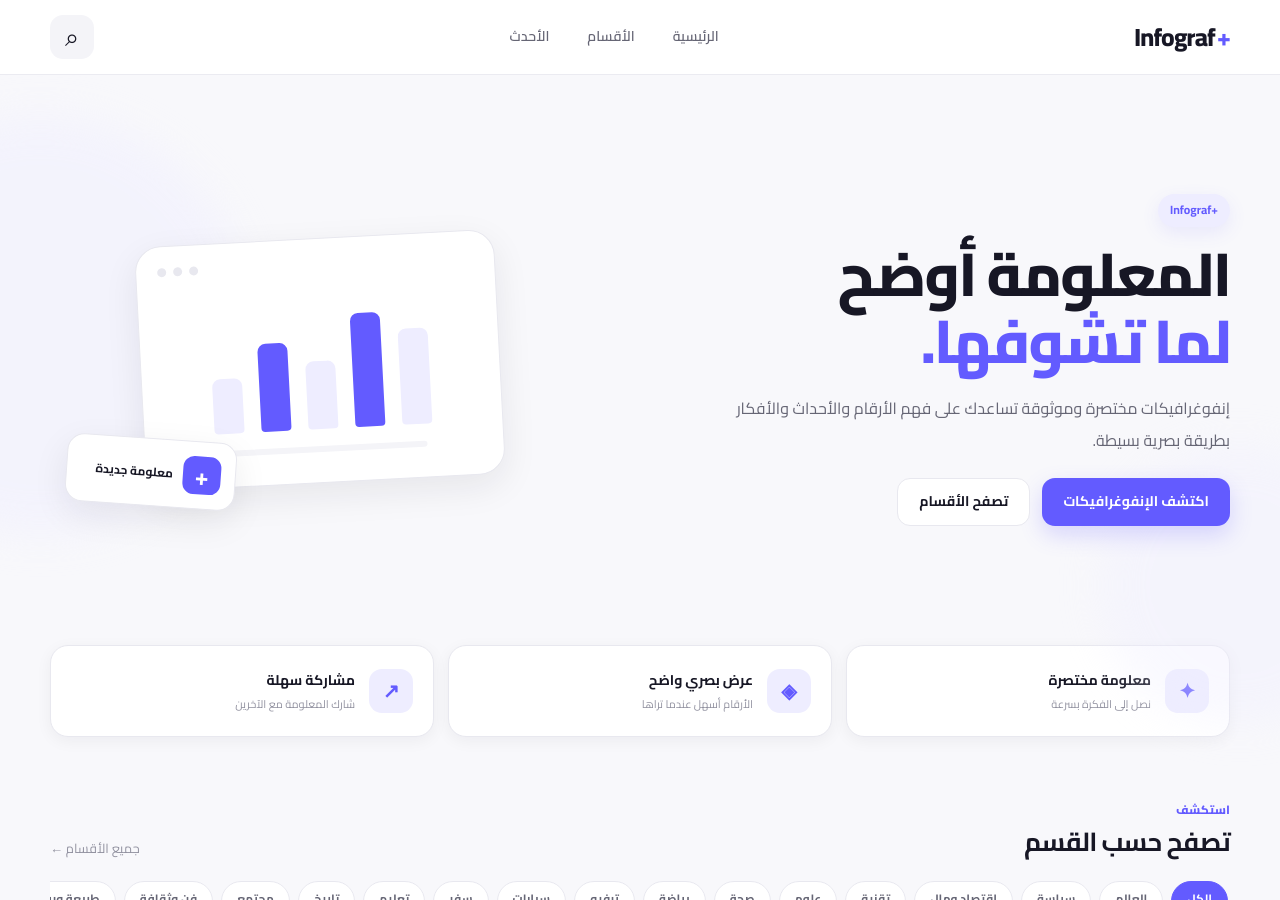
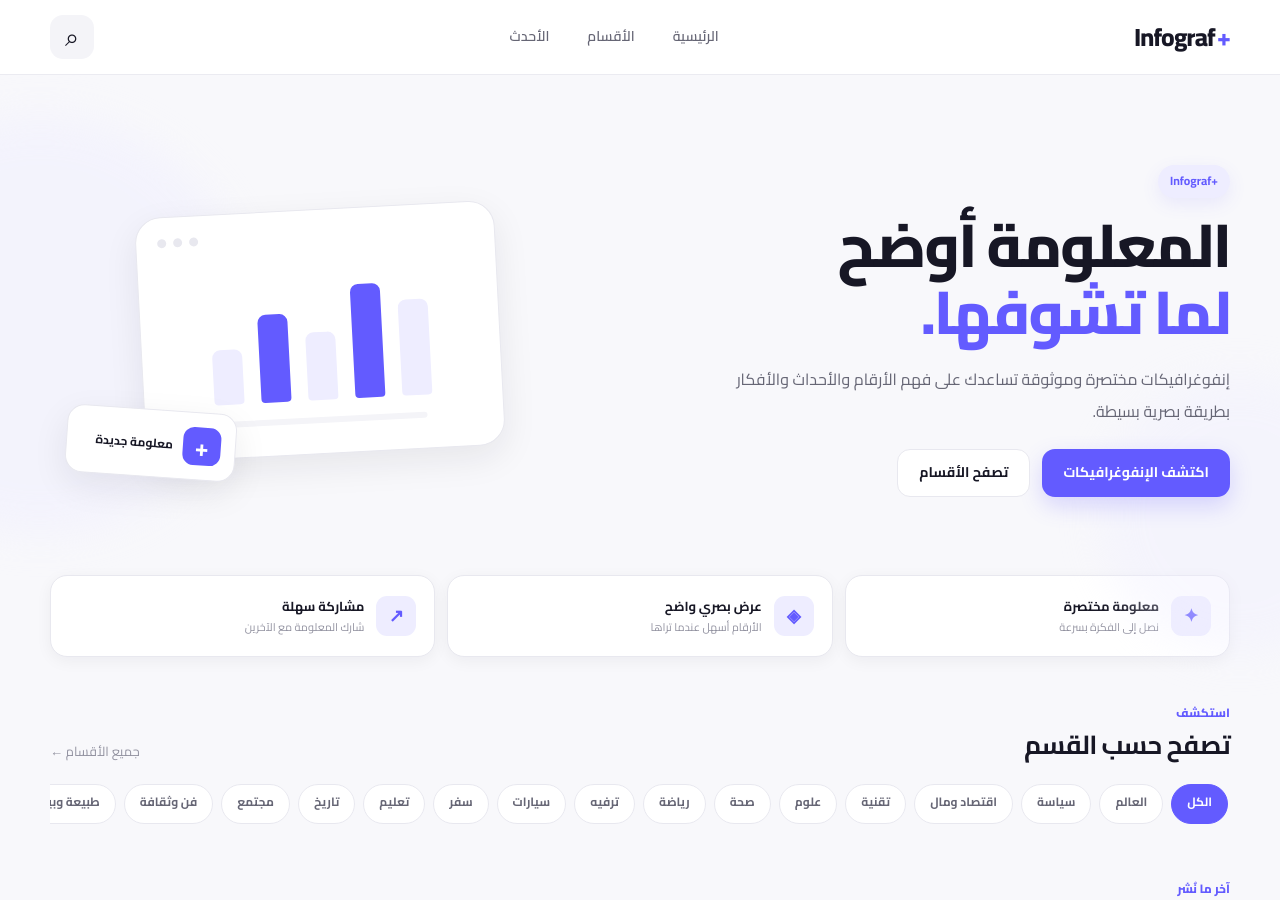
Before and after one commit to dilgash92/infograf-plus, a Jekyll site: the page built from index.html, in a window 1280 px wide and 900 px high. Built offline with Jekyll 4.4.1, drawn with Linux system fonts in a browser that asks for light colours.

Commit message:
Load homepage layer after page styles

```diff
--- a/_layouts/default.html
+++ b/_layouts/default.html
@@ -116,7 +116,6 @@
   <link rel="preconnect" href="https://fonts.googleapis.com">
   <link rel="preconnect" href="https://fonts.gstatic.com" crossorigin>
   <link rel="stylesheet" href="{{ site.baseurl }}/assets/css/style.css">
-  <link rel="stylesheet" href="{{ site.baseurl }}/assets/css/homepage.css">
   <link rel="stylesheet" href="https://fonts.googleapis.com/css2?family=Cairo:wght@400;500;600;700;800&display=swap">
 </head>
 
@@ -155,6 +154,9 @@
     {{ content }}
   </div>
 
+  <!-- Homepage layer is loaded after page content so it can safely override homepage-only styles. -->
+  <link rel="stylesheet" href="{{ site.baseurl }}/assets/css/homepage.css">
+
   <nav class="mobile-navigation" aria-label="التنقل في الموقع">
     <a href="{{ site.baseurl }}/" class="mobile-nav-item"><span class="mobile-nav-icon" aria-hidden="true">⌂</span><span>الرئيسية</span></a>
     <a href="{{ site.baseurl }}/categories/" class="mobile-nav-item"><span class="mobile-nav-icon" aria-hidden="true">▦</span><span>الأقسام</span></a>
```
